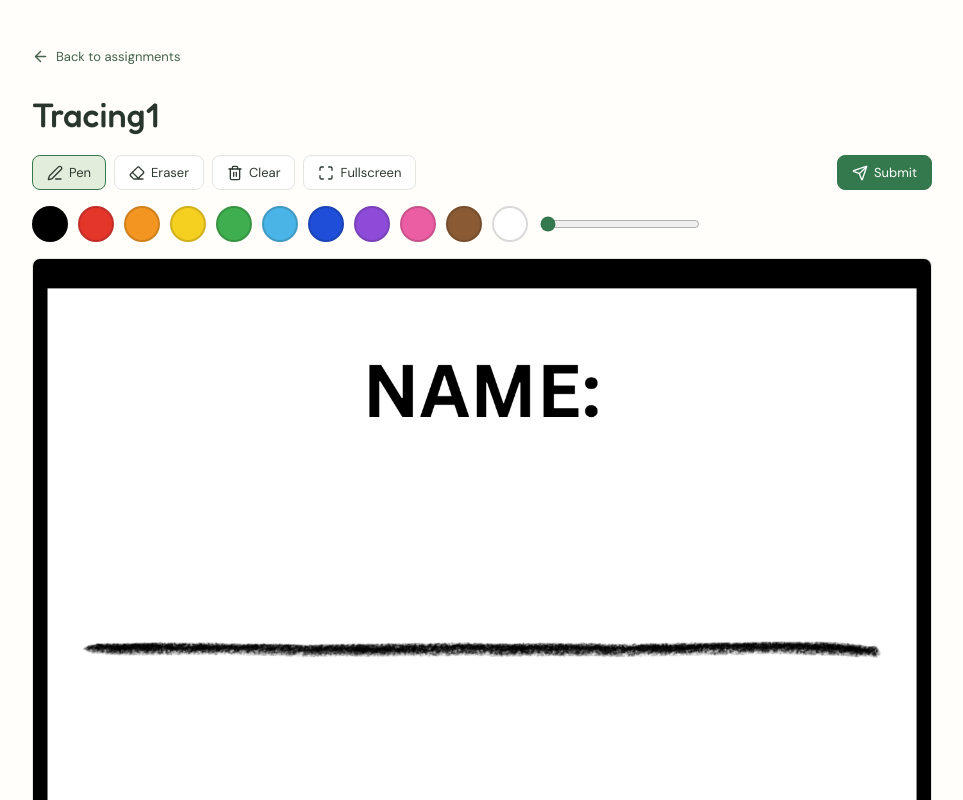
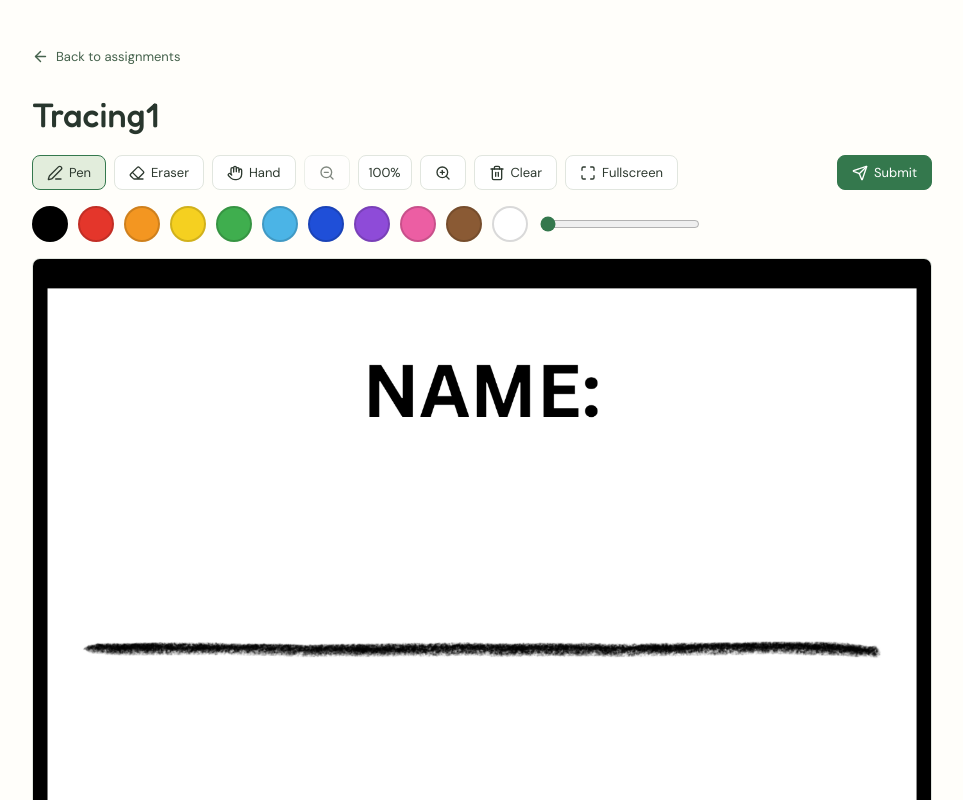
Before and after one commit to seanVACSE/OnlineClassroom, a React (Vite) app: page /OnlineClassroom/tools/tracing/Tracing1 in a window 1280 px wide. Shown: the top 800 px of the page, without its empty margins (158-1121 px from the left). Built offline with nearby package versions, Linux system fonts and the light colour scheme.

Commit message:
hand mode, zoom in and out,

```diff
--- a/src/tools/tracing/Tracing.css
+++ b/src/tools/tracing/Tracing.css
@@ -164,6 +164,14 @@
   cursor: not-allowed;
 }
 
+.tracing-toolbar button.tracing-zoom-level {
+  min-width: 54px;
+  justify-content: center;
+  padding-right: 8px;
+  padding-left: 8px;
+  font-variant-numeric: tabular-nums;
+}
+
 .tracing-modal-overlay {
   position: fixed;
   inset: 0;
@@ -270,10 +278,12 @@
 }
 
 .tracing-canvas-area {
+  position: relative;
   display: flex;
   align-items: center;
   justify-content: center;
   min-height: 0;
+  overflow: hidden;
 }
 
 .tracing-canvas-wrapper {
@@ -285,6 +295,7 @@
   overflow: hidden;
   background: #f4f6f2;
   touch-action: none;
+  transform-origin: center;
 }
 
 .tracing-canvas {
@@ -304,6 +315,14 @@
   width: 100%;
   height: 100%;
   cursor: crosshair;
+}
+
+.tracing-canvas-area.is-hand-tool .tracing-canvas--draw {
+  cursor: grab;
+}
+
+.tracing-canvas-area.is-panning .tracing-canvas--draw {
+  cursor: grabbing;
 }
 
 .tracing-nav {
--- a/src/tools/tracing/TracingWorkspace.tsx
+++ b/src/tools/tracing/TracingWorkspace.tsx
@@ -1,6 +1,6 @@
 import { useCallback, useEffect, useRef, useState } from 'react'
 import confetti from 'canvas-confetti'
-import { ArrowLeft, CheckCircle2, Eraser, Maximize, Minimize, PenLine, Send, Trash2 } from 'lucide-react'
+import { ArrowLeft, CheckCircle2, Eraser, Hand, Maximize, Minimize, PenLine, Send, Trash2, ZoomIn, ZoomOut } from 'lucide-react'
 import { Link, Navigate, useParams } from 'react-router-dom'
 import { getTracingAssignment } from '../../data/tracingAssets'
 import { getTracingColor } from '../../data/tracingColors'
@@ -12,6 +12,9 @@ import { submitTracingPdf } from './tracingSubmit'
 import './Tracing.css'
 
 const MAX_CANVAS_DIMENSION = 1400
+const MIN_ZOOM = 1
+const MAX_ZOOM = 3
+const ZOOM_STEP = 0.25
 
 type SubmitState = 'idle' | 'confirming' | 'submitting' | 'success' | 'error'
 
@@ -21,6 +24,10 @@ export function TracingWorkspace() {
 
   const [currentIndex, setCurrentIndex] = useState(0)
   const [tool, setTool] = useState<TraceTool>('pen')
+  const [isHandTool, setIsHandTool] = useState(false)
+  const [isPanning, setIsPanning] = useState(false)
+  const [zoom, setZoom] = useState(MIN_ZOOM)
+  const [pan, setPan] = useState({ x: 0, y: 0 })
   const [color, setColor] = useState(() => (assignment ? getTracingColor(assignment.id) : TRACE_COLORS[0].value))
   const [brushScale, setBrushScale] = useState(1)
   const [strokesByFile, setStrokesByFile] = useState<Record<string, Stroke[]>>({})
@@ -34,6 +41,7 @@ export function TracingWorkspace() {
   const baseCanvasRef = useRef<HTMLCanvasElement>(null)
   const drawCanvasRef = useRef<HTMLCanvasElement>(null)
   const currentStrokeRef = useRef<Stroke | null>(null)
+  const panStartRef = useRef<{ pointerX: number; pointerY: number; panX: number; panY: number } | null>(null)
 
   const currentImage = assignment?.images[currentIndex]
 
@@ -52,6 +60,8 @@ export function TracingWorkspace() {
   // Draw the base image + replay saved strokes whenever the current image changes.
   useEffect(() => {
     if (!assignment || !currentImage) return
+    setZoom(MIN_ZOOM)
+    setPan({ x: 0, y: 0 })
     const baseCanvas = baseCanvasRef.current
     const drawCanvas = drawCanvasRef.current
     if (!baseCanvas || !drawCanvas) return
@@ -108,6 +118,11 @@ export function TracingWorkspace() {
   const handlePointerDown = useCallback((event: React.PointerEvent<HTMLCanvasElement>) => {
     if (!currentImage) return
     event.currentTarget.setPointerCapture(event.pointerId)
+    if (isHandTool) {
+      panStartRef.current = { pointerX: event.clientX, pointerY: event.clientY, panX: pan.x, panY: pan.y }
+      setIsPanning(true)
+      return
+    }
     const canvas = drawCanvasRef.current
     if (!canvas) return
 
@@ -118,9 +133,17 @@ export function TracingWorkspace() {
 
     const ctx = canvas.getContext('2d')
     if (ctx) drawStroke(ctx, stroke, canvas.width, canvas.height)
-  }, [brushScale, color, currentImage, getNormalizedPoint, tool])
+  }, [brushScale, color, currentImage, getNormalizedPoint, isHandTool, pan, tool])
 
   const handlePointerMove = useCallback((event: React.PointerEvent<HTMLCanvasElement>) => {
+    const panStart = panStartRef.current
+    if (panStart) {
+      setPan({
+        x: panStart.panX + event.clientX - panStart.pointerX,
+        y: panStart.panY + event.clientY - panStart.pointerY,
+      })
+      return
+    }
     const stroke = currentStrokeRef.current
     const canvas = drawCanvasRef.current
     if (!stroke || !canvas) return
@@ -136,6 +159,11 @@ export function TracingWorkspace() {
   }, [getNormalizedPoint])
 
   const handlePointerUp = useCallback(() => {
+    if (panStartRef.current) {
+      panStartRef.current = null
+      setIsPanning(false)
+      return
+    }
     const stroke = currentStrokeRef.current
     currentStrokeRef.current = null
     if (!stroke || !assignment || !currentImage) return
@@ -186,6 +214,12 @@ export function TracingWorkspace() {
   const handleColorSelect = useCallback((value: string) => {
     setColor(value)
     setTool('pen')
+    setIsHandTool(false)
+  }, [])
+
+  const resetView = useCallback(() => {
+    setZoom(MIN_ZOOM)
+    setPan({ x: 0, y: 0 })
   }, [])
 
   if (!assignmentId || !assignment) return <Navigate to="/tools/tracing" replace />
@@ -196,11 +230,23 @@ export function TracingWorkspace() {
       <h1>{assignment.name}</h1>
 
       <div className="tracing-toolbar">
-        <button type="button" className={tool === 'pen' ? 'active' : ''} onClick={() => setTool('pen')}>
+        <button type="button" className={tool === 'pen' && !isHandTool ? 'active' : ''} onClick={() => { setTool('pen'); setIsHandTool(false) }}>
           <PenLine size={16} /> Pen
         </button>
-        <button type="button" className={tool === 'eraser' ? 'active' : ''} onClick={() => setTool('eraser')}>
+        <button type="button" className={tool === 'eraser' && !isHandTool ? 'active' : ''} onClick={() => { setTool('eraser'); setIsHandTool(false) }}>
           <Eraser size={16} /> Eraser
+        </button>
+        <button type="button" className={isHandTool ? 'active' : ''} onClick={() => setIsHandTool((active) => !active)} title="Hand tool: drag to move the tracing" aria-label="Toggle hand tool">
+          <Hand size={16} /> Hand
+        </button>
+        <button type="button" onClick={() => setZoom((value) => Math.max(MIN_ZOOM, value - ZOOM_STEP))} disabled={zoom <= MIN_ZOOM} title="Zoom out" aria-label="Zoom out">
+          <ZoomOut size={16} />
+        </button>
+        <button type="button" className="tracing-zoom-level" onClick={resetView} title="Reset view" aria-label={`Reset view, currently ${Math.round(zoom * 100)} percent`}>
+          {Math.round(zoom * 100)}%
+        </button>
+        <button type="button" onClick={() => setZoom((value) => Math.min(MAX_ZOOM, value + ZOOM_STEP))} disabled={zoom >= MAX_ZOOM} title="Zoom in" aria-label="Zoom in">
+          <ZoomIn size={16} />
         </button>
         <button type="button" onClick={handleClear}>
           <Trash2 size={16} /> Clear
@@ -244,8 +290,14 @@ export function TracingWorkspace() {
           />
         </div>
 
-        <div className="tracing-canvas-area">
-          <div className="tracing-canvas-wrapper" style={imageAspect ? { aspectRatio: `${imageAspect}` } : undefined}>
+        <div className={`tracing-canvas-area${isHandTool ? ' is-hand-tool' : ''}${isPanning ? ' is-panning' : ''}`}>
+          <div
+            className="tracing-canvas-wrapper"
+            style={{
+              ...(imageAspect ? { aspectRatio: `${imageAspect}` } : {}),
+              transform: `translate(${pan.x}px, ${pan.y}px) scale(${zoom})`,
+            }}
+          >
             <canvas ref={baseCanvasRef} className="tracing-canvas tracing-canvas--base" />
             <canvas
               ref={drawCanvasRef}
```
